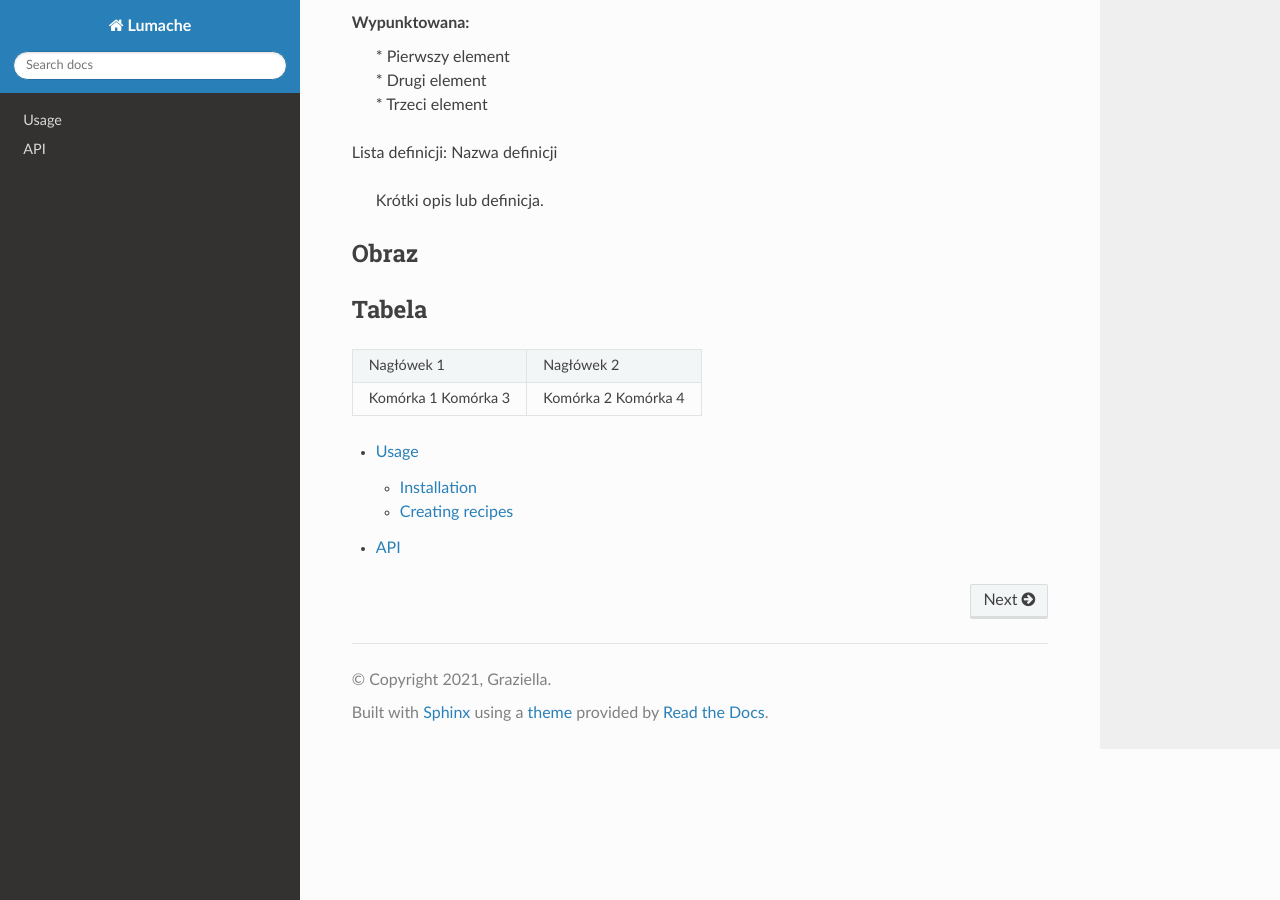
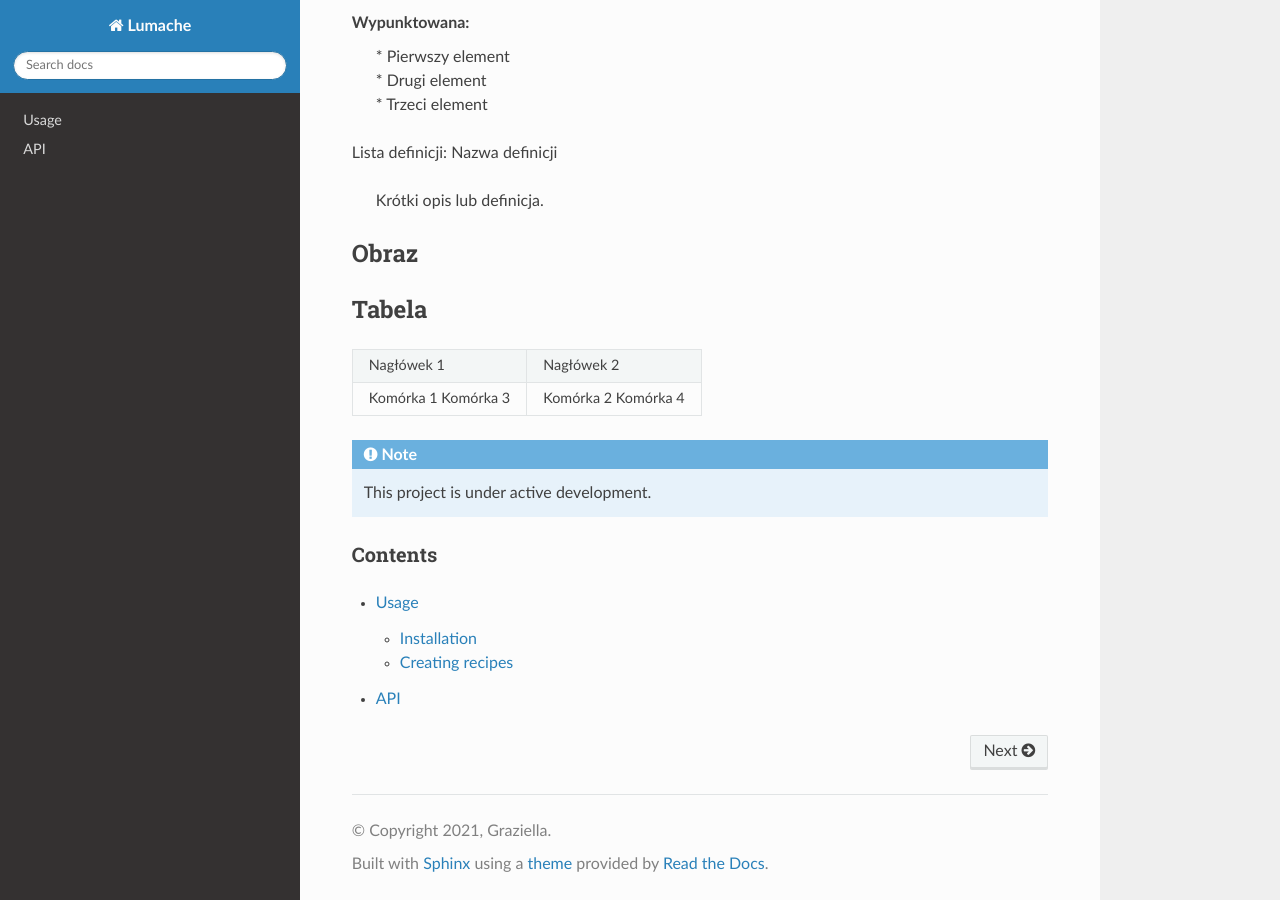
Before and after one commit to OskarCZSE/zse-4tpoc-rtd, a Sphinx documentation site: the page built from docs/source/index.rst, in a window 1280 px wide and 900 px high, scrolled down 1337 px. Built offline with Sphinx 7.4.7 and the Read the Docs theme 3.1.0, drawn with Linux system fonts in a browser that asks for light colours.

Commit message:
Update index.rst

```diff
--- a/docs/source/index.rst
+++ b/docs/source/index.rst
@@ -91,6 +91,13 @@ Tabela
 | Komórka 3  | Komórka 4 |
 +------------+-----------+
 
+.. note::
+
+   This project is under active development.
+
+Contents
+--------
+
 .. toctree::
 
    usage
```
